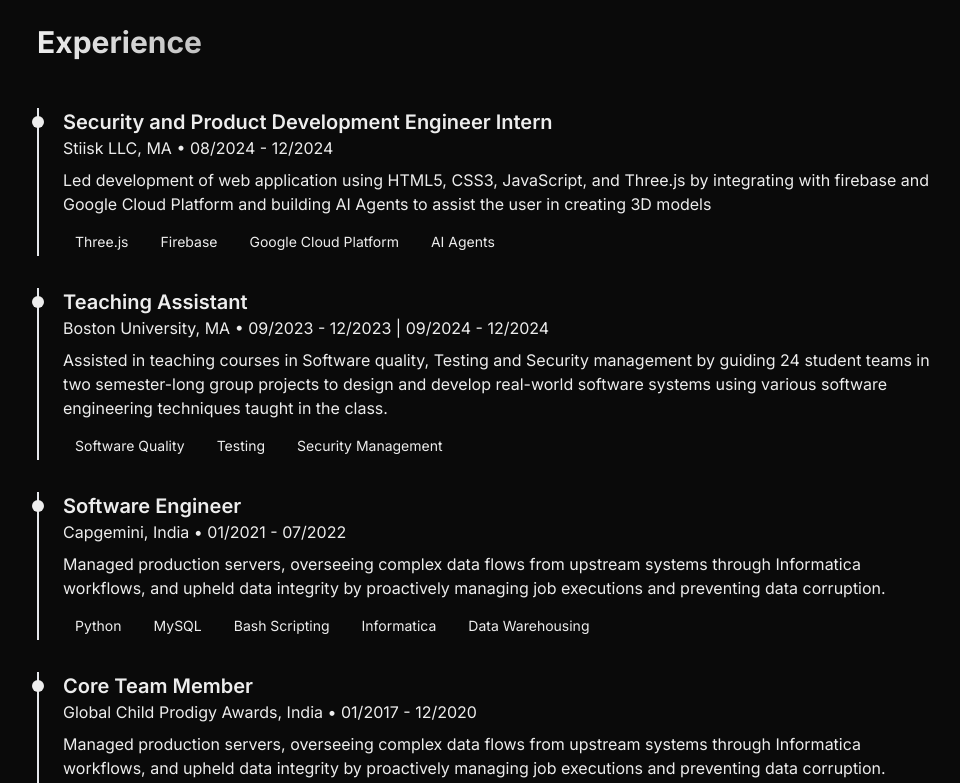
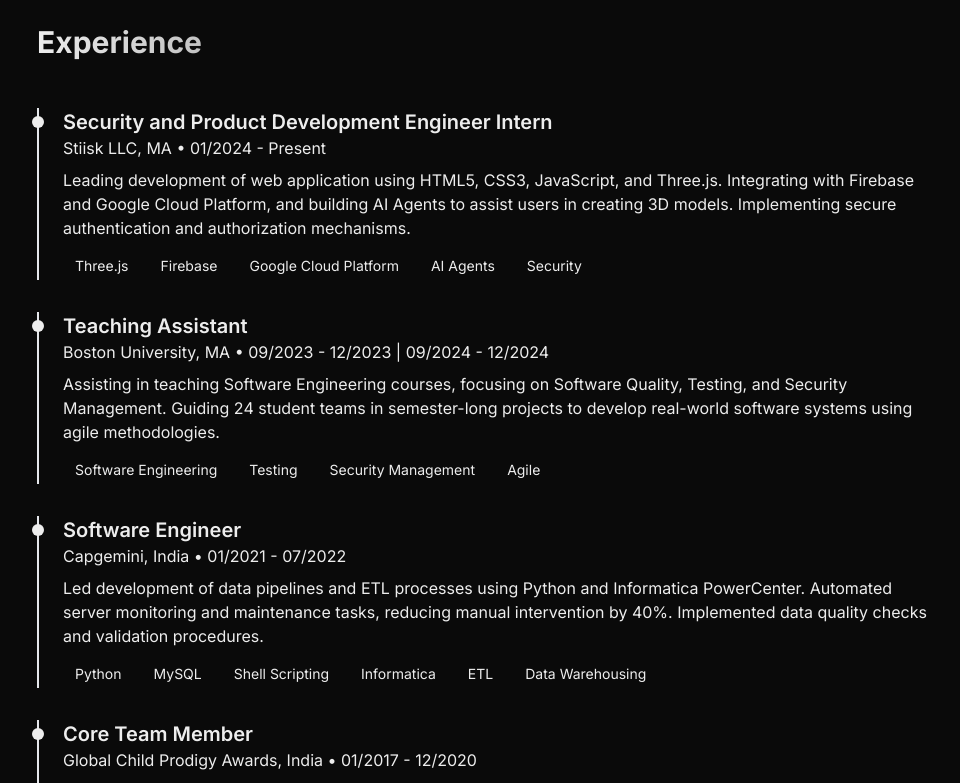
Before and after one commit to srinikhil0/sri-gudibandi, a Next.js app: page / in a window 1280 px wide. Shown: the part 2100-2883 px from the top of the page, without its empty margins (155-1115 px from the left). Built offline with nearby package versions, Linux system fonts and the light colour scheme.

Commit message:
Resume update

```diff
--- a/src/app/components/sections/Experience.tsx
+++ b/src/app/components/sections/Experience.tsx
@@ -3,30 +3,30 @@ export default function Experience() {
     {
         title: "Security and Product Development Engineer Intern",
         company: "Stiisk LLC, MA",
-        period: "08/2024 - 12/2024",
-        description: "Led development of web application using HTML5, CSS3, JavaScript, and Three.js by integrating with firebase and Google Cloud Platform and building AI Agents to assist the user in creating 3D models",
-        technologies: ["Three.js", "Firebase", "Google Cloud Platform", "AI Agents"]
+        period: "01/2024 - Present",
+        description: "Leading development of web application using HTML5, CSS3, JavaScript, and Three.js. Integrating with Firebase and Google Cloud Platform, and building AI Agents to assist users in creating 3D models. Implementing secure authentication and authorization mechanisms.",
+        technologies: ["Three.js", "Firebase", "Google Cloud Platform", "AI Agents", "Security"]
     },
     {
         title: "Teaching Assistant",
         company: "Boston University, MA",
-        period: ["09/2023 - 12/2023", " | 09/2024 - 12/2024"],
-        description: "Assisted in teaching courses in Software quality, Testing and Security management by guiding 24 student teams in two semester-long group projects to design and develop real-world software systems using various software engineering techniques taught in the class.",
-        technologies: ["Software Quality", "Testing", "Security Management"]
+        period: ["09/2023 - 12/2023 | ", "09/2024 - 12/2024"],
+        description: "Assisting in teaching Software Engineering courses, focusing on Software Quality, Testing, and Security Management. Guiding 24 student teams in semester-long projects to develop real-world software systems using agile methodologies.",
+        technologies: ["Software Engineering", "Testing", "Security Management", "Agile"]
     },
     {
       title: "Software Engineer",
       company: "Capgemini, India",
       period: "01/2021 - 07/2022",
-      description: "Managed production servers, overseeing complex data flows from upstream systems through Informatica workflows, and upheld data integrity by proactively managing job executions and preventing data corruption.",
-      technologies: ["Python", "MySQL", "Bash Scripting", "Informatica", "Data Warehousing"]
+      description: "Led development of data pipelines and ETL processes using Python and Informatica PowerCenter. Automated server monitoring and maintenance tasks, reducing manual intervention by 40%. Implemented data quality checks and validation procedures.",
+      technologies: ["Python", "MySQL", "Shell Scripting", "Informatica", "ETL", "Data Warehousing"]
     },
     {
         title: "Core Team Member",
         company: "Global Child Prodigy Awards, India",
         period: "01/2017 - 12/2020",
-        description: "Managed production servers, overseeing complex data flows from upstream systems through Informatica workflows, and upheld data integrity by proactively managing job executions and preventing data corruption.",
-        technologies: ["React", "Node.js", "AWS", "TypeScript"]
+        description: "Developed and maintained the organization's web platform using React and Node.js. Implemented secure user authentication and data management systems. Collaborated with cross-functional teams to enhance platform features and user experience.",
+        technologies: ["React", "Node.js", "Firebase", "TypeScript"]
       },
     // Add more experiences as needed
   ]
--- a/src/app/components/sections/Hero.tsx
+++ b/src/app/components/sections/Hero.tsx
@@ -1,4 +1,5 @@
 import { SiGithub, SiLinkedin } from 'react-icons/si';
+import { getImagePath } from '@/utils/imagePath';
 
 export default function Hero() {
   const socialLinks = [
@@ -66,7 +67,7 @@ export default function Hero() {
               View Projects
             </a>
             <a
-              href="/sri/resume.pdf"
+              href={getImagePath('/Sri_Nikhil_Reddy_Gudibandi_Resume.pdf')}
               target="_blank"
               rel="noopener noreferrer"
               className="bg-foreground text-background px-6 py-3 rounded-lg hover:scale-105 hover:shadow-lg transition-all flex items-center gap-2"
```
Also changed, not shown: 1 other file (tests, documents, lock files or other folders).
